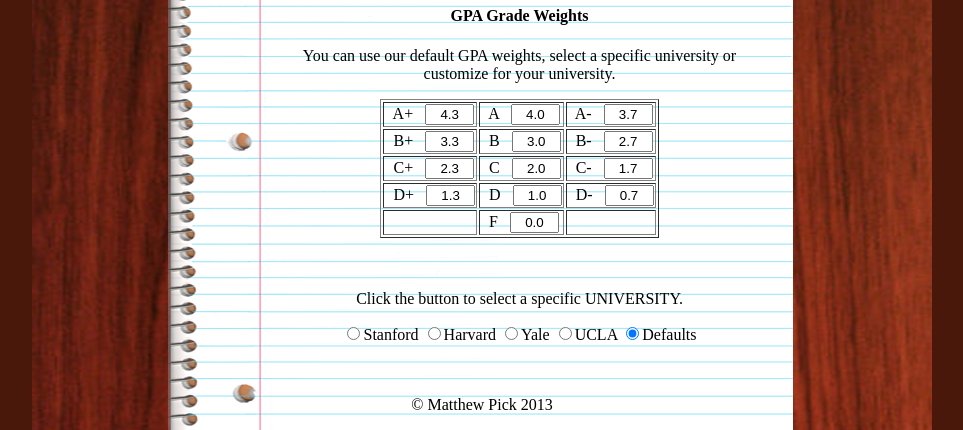
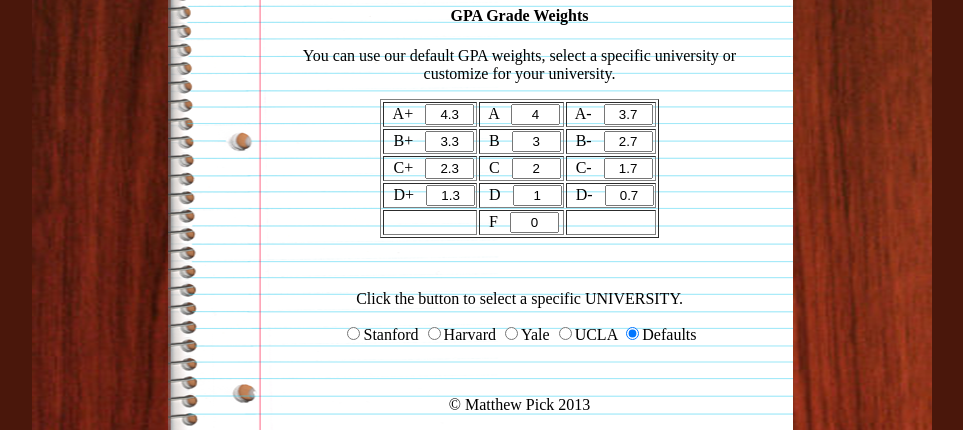
Before and after one commit to cybermatthew/AceMyGPA, a PHP site: page /gpaCalculator.php in a window 1280 px wide. Shown: the part 1211-1641 px from the top of the page, without its empty margins (158-1121 px from the left). Run offline with PHP 8.4, Linux system fonts and the light colour scheme.

Commit message:
Finished updating college to js.  Moving on to HS.

```diff
--- a/gradecalc/gpaCalculator.php
+++ b/gradecalc/gpaCalculator.php
@@ -668,7 +668,7 @@
 
 			clicked = 1; // disable the calc button
 
-			document.getElementById(TypePage).innerHTML='High School Grade Calculator - <u>EXAMPLE</u>';
+			document.getElementById(TypePage).innerHTML='High School Grade Calculator<br>- <u>EXAMPLE</u> -';
 
 			document.getElementById(HiddenPointsExample1).style.display = 'block';
 
@@ -1361,22 +1361,22 @@ function ShowHide(buttonID,init_val,end_val, divId, divId2,TypePage, ExampleBtn,
 	<table border="1">
 		<tr>
 			<td> &nbsp A+ &nbsp <input type="text" id="Apval" value="4.3" size="3" style="text-align:center;"></td>
-			<td> &nbsp A &nbsp  <input type="text" id="Aval"  value="4.0" size="3" style="text-align:center;"></td>
+			<td> &nbsp A &nbsp  <input type="text" id="Aval"  value="4" size="3" style="text-align:center;"></td>
 			<td> &nbsp A- &nbsp <input type="text" id="Amval" value="3.7" size="3" style="text-align:center;"></td>
         </tr><tr>
 			<td> &nbsp B+ &nbsp <input type="text" id="Bpval" value="3.3" size="3" style="text-align:center;"></td>
-			<td> &nbsp B  &nbsp <input type="text" id="Bval"  value="3.0" size="3" style="text-align:center;"></td>
+			<td> &nbsp B  &nbsp <input type="text" id="Bval"  value="3" size="3" style="text-align:center;"></td>
 			<td> &nbsp B- &nbsp <input type="text" id="Bmval" value="2.7" size="3" style="text-align:center;"></td>
         </tr><tr>
 			<td> &nbsp C+ &nbsp <input type="text" id="Cpval" value="2.3" size="3" style="text-align:center;"></td>
-			<td> &nbsp C  &nbsp <input type="text" id="Cval"  value="2.0" size="3" style="text-align:center;"></td>
+			<td> &nbsp C  &nbsp <input type="text" id="Cval"  value="2" size="3" style="text-align:center;"></td>
 			<td> &nbsp C- &nbsp <input type="text" id="Cmval" value="1.7" size="3" style="text-align:center;"></td>
         </tr><tr>
 			<td> &nbsp D+ &nbsp <input type="text" id="Dpval" value="1.3" size="3" style="text-align:center;"></td>
-			<td> &nbsp D  &nbsp <input type="text" id="Dval"  value="1.0" size="3" style="text-align:center;"></td>
+			<td> &nbsp D  &nbsp <input type="text" id="Dval"  value="1" size="3" style="text-align:center;"></td>
 			<td> &nbsp D- &nbsp <input type="text" id="Dmval" value="0.7" size="3" style="text-align:center;"></td>
         </tr><tr><td> &nbsp </td>
-			<td> &nbsp F  &nbsp <input type="text" id="Fval"  value="0.0" size="3" style="text-align:center;"></td><td></td>
+			<td> &nbsp F  &nbsp <input type="text" id="Fval"  value="0" size="3" style="text-align:center;"></td><td></td>
         </tr>
 	</table>
 </br></br>
@@ -1519,7 +1519,7 @@ function ShowHide(buttonID,init_val,end_val, divId, divId2,TypePage, ExampleBtn,
 						 <td align="left"> and total Units completed is 86.</td>
 						 </tr>
 					</table>
-					<font color="black">
+					</font>
 <br><br	>
 
 	</div>  <!-- END OF HIDDEN HIGH SCHOOL EXAMPLE SECTION-->
@@ -1652,22 +1652,22 @@ function ShowHide(buttonID,init_val,end_val, divId, divId2,TypePage, ExampleBtn,
 	<table border="1">
 		<tr>
 			<td> &nbsp A+ &nbsp <input type="text" id="HSApval" value="4.3" size="3" style="text-align:center;"></td>
-			<td> &nbsp A &nbsp  <input type="text" id="HSAval"  value="4.0" size="3" style="text-align:center;"></td>
+			<td> &nbsp A &nbsp  <input type="text" id="HSAval"  value="4" size="3" style="text-align:center;"></td>
 			<td> &nbsp A- &nbsp <input type="text" id="HSAmval" value="3.7" size="3" style="text-align:center;"></td>
         </tr><tr>
 			<td> &nbsp B+ &nbsp <input type="text" id="HSBpval" value="3.3" size="3" style="text-align:center;"></td>
-			<td> &nbsp B  &nbsp <input type="text" id="HSBval"  value="3.0" size="3" style="text-align:center;"></td>
+			<td> &nbsp B  &nbsp <input type="text" id="HSBval"  value="3" size="3" style="text-align:center;"></td>
 			<td> &nbsp B- &nbsp <input type="text" id="HSBmval" value="2.7" size="3" style="text-align:center;"></td>
         </tr><tr>
 			<td> &nbsp C+ &nbsp <input type="text" id="HSCpval" value="2.3" size="3" style="text-align:center;"></td>
-			<td> &nbsp C  &nbsp <input type="text" id="HSCval"  value="2.0" size="3" style="text-align:center;"></td>
+			<td> &nbsp C  &nbsp <input type="text" id="HSCval"  value="2" size="3" style="text-align:center;"></td>
 			<td> &nbsp C- &nbsp <input type="text" id="HSCmval" value="1.7" size="3" style="text-align:center;"></td>
         </tr><tr>
 			<td> &nbsp D+ &nbsp <input type="text" id="HSDpval" value="1.3" size="3" style="text-align:center;"></td>
-			<td> &nbsp D  &nbsp <input type="text" id="HSDval"  value="1.0" size="3" style="text-align:center;"></td>
+			<td> &nbsp D  &nbsp <input type="text" id="HSDval"  value="1" size="3" style="text-align:center;"></td>
 			<td> &nbsp D- &nbsp <input type="text" id="HSDmval" value="0.7" size="3" style="text-align:center;"></td>
         </tr><tr><td> &nbsp </td>
-			<td> &nbsp F  &nbsp <input type="text" id="HSFval"  value="0.0" size="3" style="text-align:center;"></td><td></td>
+			<td> &nbsp F  &nbsp <input type="text" id="HSFval"  value="0" size="3" style="text-align:center;"></td><td></td>
         </tr>
 	</table>
 </br></br>
@@ -1683,7 +1683,6 @@ function ShowHide(buttonID,init_val,end_val, divId, divId2,TypePage, ExampleBtn,
 		<br><br>
 
 	</form>
-	</div>
 
 </div>  <!-- END OF HIDDEN SECTION 2-->
 
```
